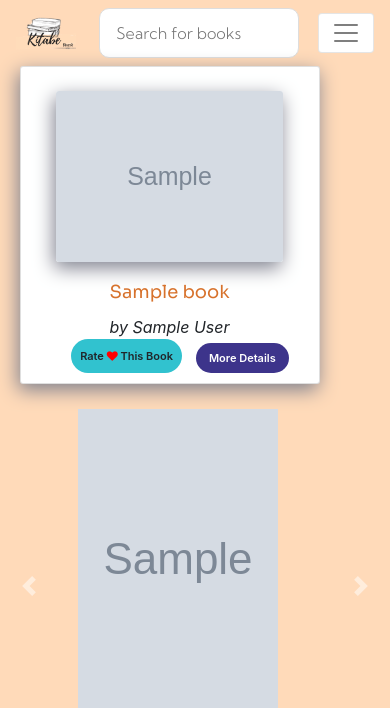
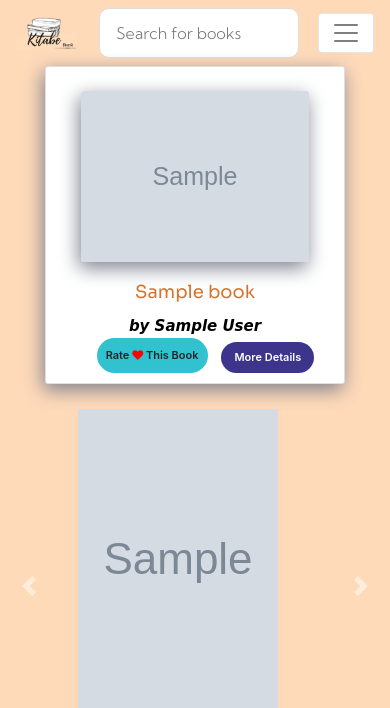
Before and after one commit to Praful932/Kitabe, a Django app: template templates/mainapp/explore.html in a window 390 px wide. Shown: the top 708 px of the page. Run offline with Django 3.2, Linux system fonts and the light colour scheme; the template is opened without the code that fills it: most values are stand-ins (such as "Sample title", 1, 10 or a date in 2020); grey boxes marked "Sample" are stand-in pictures; parts of the project's set-up code (start-up, migrations or seed data) failed here and were passed over; some libraries are stand-ins or nearby versions.

Commit message:
font changed and card center

```diff
--- a/static/mainapp/css/explore.css
+++ b/static/mainapp/css/explore.css
@@ -103,14 +103,6 @@
   color: #d7722c;
 }
 
-/* .card-text {
-  font-family: "Courgette", cursive;
-  color: black;
-  font-weight: bold;
-  font-size: 15px;
-  padding-bottom: 1px;
-} */
-
 .card::before,
 .card::after {
   position: absolute;
@@ -174,6 +166,11 @@
 }
 
 .card-text {
+  font-family: "Courgette", cursive;
+  color: black;
+  font-weight: bold;
+  font-size: 15px;
+  padding-bottom: 1px;
   overflow: hidden;
   text-overflow: ellipsis;
   display: -webkit-box;
@@ -204,4 +201,7 @@
   .small-screen {
     display: inline;
   }
+  .card {
+    margin: auto;
+  }
 }
```
